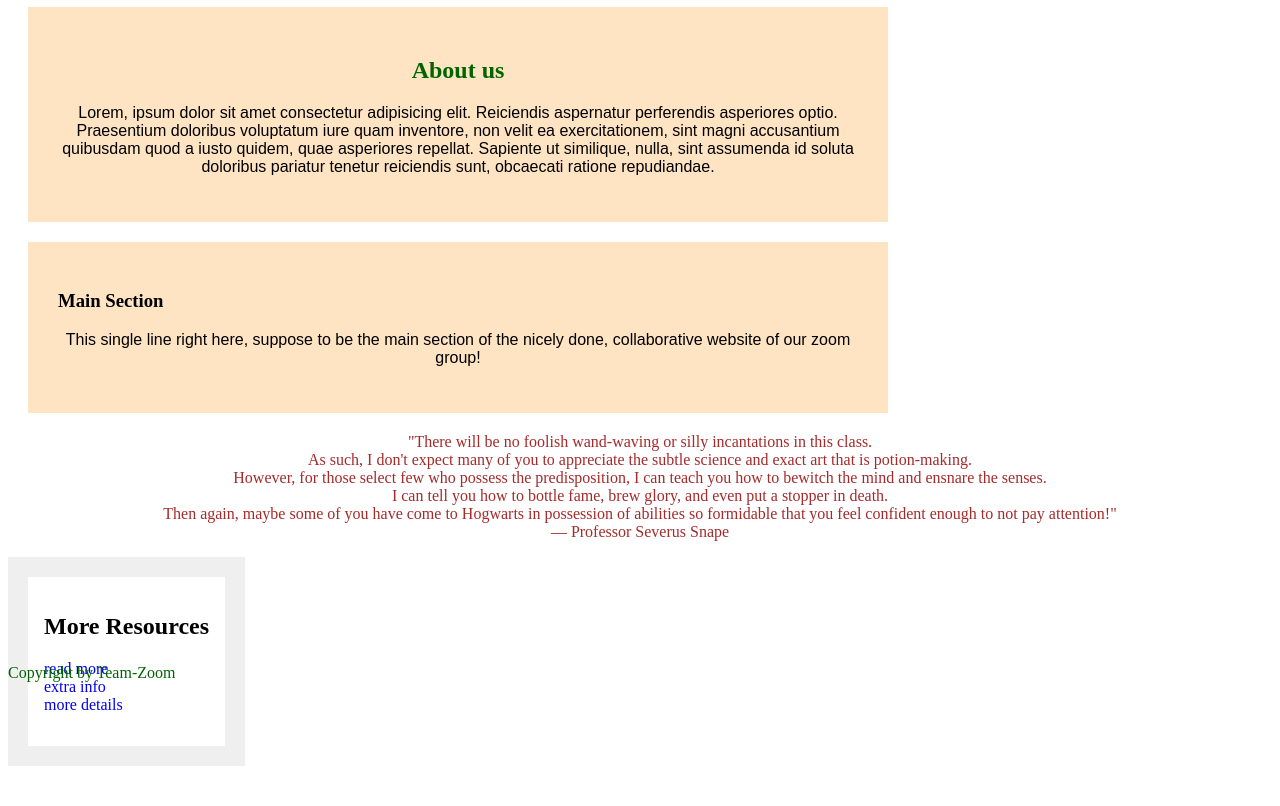
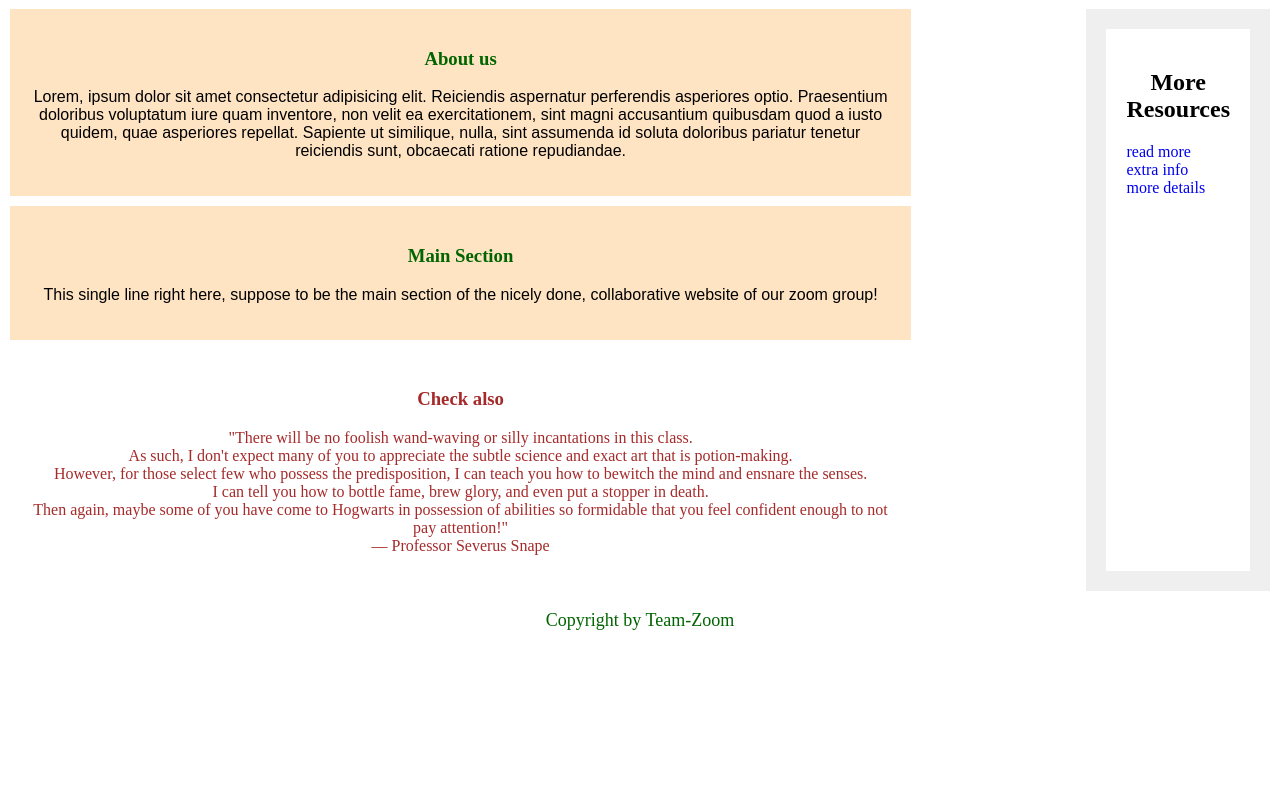
Before and after one commit to koala-droid/group-zoom, a plain HTML site: page index.html in a window 1280 px wide. Shown: the part 102-908 px from the top of the page. After the commit the page ends 800 px from the top, so only its background shows below. Drawn offline with Linux system fonts and the light colour scheme.

Commit message:
style formating and align items

```diff
--- a/index.html
+++ b/index.html
@@ -11,13 +11,14 @@
 </head>
 
 <body>
-
   <header>
     <h1>Git Workflow for Group</h1>
   </header>
 
+      <div class="container">
+        <div class="right">
           <section>
-    <h2>About us</h2>
+            <h3>About us</h3>
               <p>Lorem, ipsum dolor sit amet consectetur adipisicing elit. Reiciendis aspernatur perferendis asperiores optio. Praesentium doloribus voluptatum iure quam inventore, non velit ea exercitationem, sint magni accusantium quibusdam quod a iusto quidem, quae asperiores repellat. Sapiente ut similique, nulla, sint assumenda id soluta doloribus pariatur tenetur reiciendis sunt, obcaecati ratione repudiandae.</p>
           </section>
 
@@ -27,15 +28,17 @@
           </section>
 
           <article>
+            <h3>Check also</h3>
             <p class="quote">
-    "There will be no foolish wand-waving or silly incantations in this class. <br> As such, I don't expect many of you to appreciate the subtle science and exact art that is potion-making. <br> However, for those select few who possess the predisposition, I can teach you how to bewitch the mind and ensnare the senses. <br> I can tell you how to bottle fame, brew glory, and even put a stopper in death.  <br> Then again, maybe some of you have come to Hogwarts in possession of abilities so formidable that you feel confident enough to not pay attention!" <br> — Professor Severus Snape
-  </p>
+            "There will be no foolish wand-waving or silly incantations in this class. <br> As such, I don't expect many of you to appreciate the subtle science and exact art that is potion-making. <br> However, for those select few who possess the predisposition, I can teach you how to bewitch the mind and ensnare the senses. <br> I can tell you how to bottle fame, brew glory, and even put a stopper in death.  <br> Then again, maybe some of you have come to Hogwarts in possession of abilities so formidable that you feel confident enough to not pay attention!" <br> — Professor Severus Snape</p>
           </article>
+        </div>
 
         <aside class="sidebar">
           <div class="sidebar-head">
             <h2 class="sidebar-title">More Resources</h2>
           </div>
+
           <div class="sidebar-links">
             <ul class="links">
               <li><a href="https://hackyourfuture.be/">read more</a></li>
@@ -43,13 +46,12 @@
               <li><a href="https://hackyourfuture.be/">more details</a></li>
             </ul>
           </div>
-
         </aside>
+      </div>
 
   <footer>
     <p id="footer">Copyright by Team-Zoom</p>
   </footer>
 
 </body>
-
 </html>
--- a/styles.css
+++ b/styles.css
@@ -1,16 +1,25 @@
 
-h1 {
+body {
+    box-sizing: border-box;
+    padding: 0;
+    margin: 0;
+}
+
+h1, h3{
     color:darkgreen;
     text-align: center;
 }
 
 
+.container {
+    display: flex;
 
+}
 
 section {
-    max-width: 800px;
-    margin: 20px;
-    padding: 30px;
+    width: 80%;
+    margin: 10px;
+    padding: 20px;
     background-color: bisque;
 }
 
@@ -20,29 +29,32 @@ section p {
     text-align: center;
 }
 
-section h2 {
+section h3 {
     font-weight: bold;
     text-align: center;
     color: darkgreen;
 
 }
 
+article{
+    width: 80%;
+    margin: 10px;
+    padding: 20px;
+}
 
+article h3 {
+    color:brown;
+}
 .quote {
     color: brown;
     text-align: center;
 }
 
-#footer {
-    color: darkgreen;
-    position: absolute;
-    bottom: 0;
-  }
-
 .sidebar{
+    width: 20%;
     border:20px solid #efefef;
-    margin-bottom: 2em;
-    padding: 1em;
+    margin: 10px;
+    padding: 20px;
     display: inline-block;
 
 }
@@ -65,6 +77,16 @@ section h2 {
 
 .sidebar-title {
     text-align: center;
+}
 
-
-}
+#footer {
+    color: darkgreen;
+    font-size: large;
+    text-align: center;
+    padding: 20px 0 20px 0;
+    height: 50px;
+    position: absolute;
+    left: 0;
+    right: 0;
+    bottom: 0;
+  }
```
Lines whose indentation alone changed are shown as unchanged.
